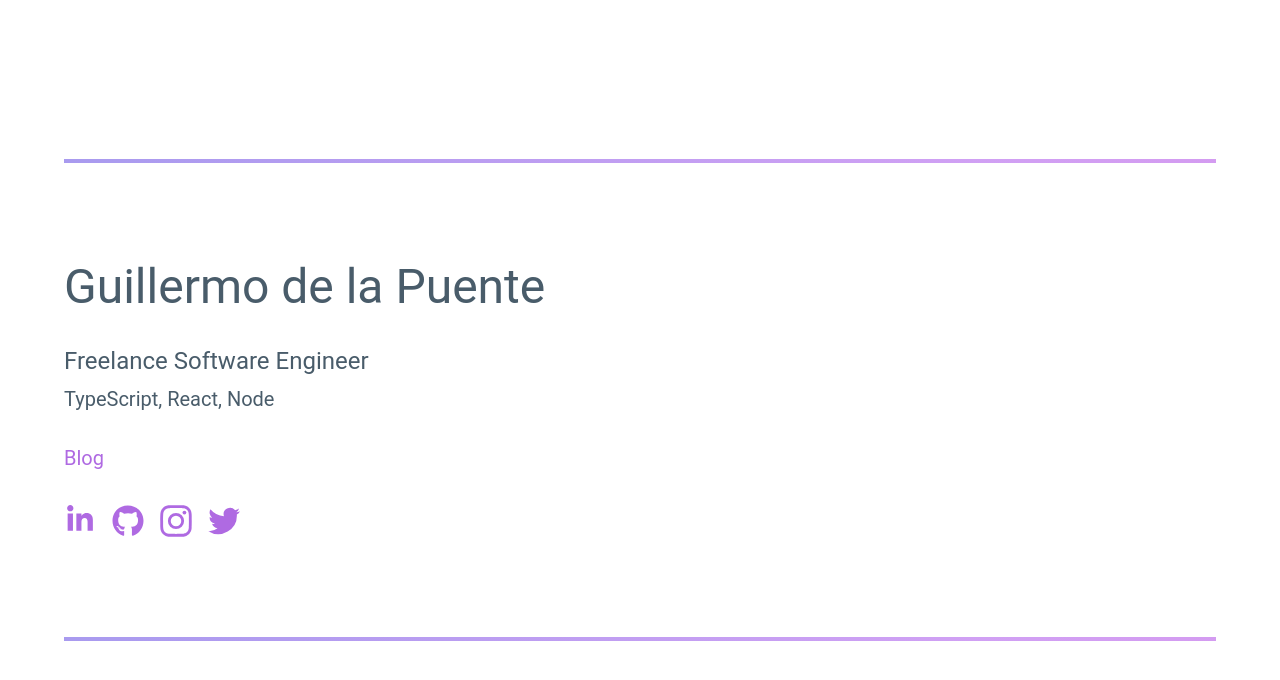
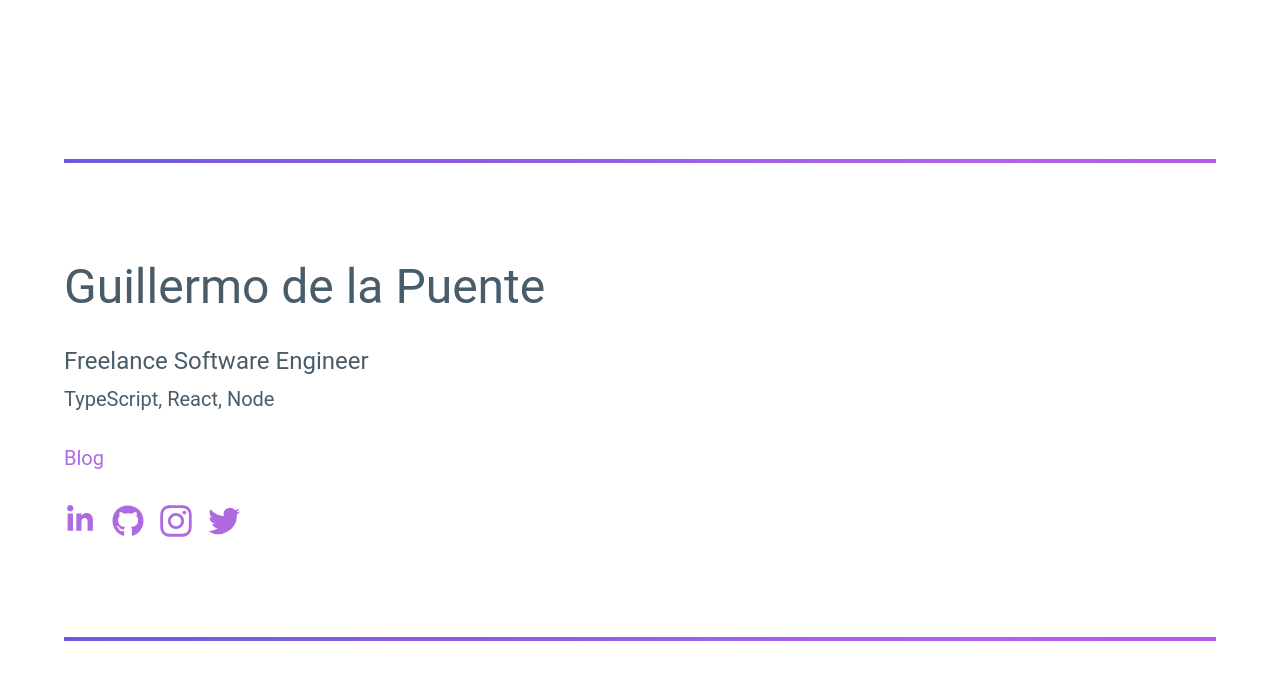
Before and after one commit to guillermodlpa/site, a Next.js app: page / in a window 1280 px wide. Shown: the top 680 px of the page. Built offline with nearby package versions, Linux system fonts and the light colour scheme.

Commit message:
Update style of dividers and fix semanting issues

```diff
--- a/components/AppFooter/AppFooter.tsx
+++ b/components/AppFooter/AppFooter.tsx
@@ -14,7 +14,7 @@ import SocialLinks from "../SocialLinks";
 export default function AppFooter() {
   return (
     <Container py={4} maxWidth="container.md">
-      <MagicalDivider />
+      <MagicalDivider as="div" />
 
       <Box py={4} display="flex" justifyContent="space-between" gap={4}>
         <Wrap>
--- a/components/AppNav/AppNav.tsx
+++ b/components/AppNav/AppNav.tsx
@@ -19,7 +19,7 @@ export default function AppNav() {
           </NextLink>
         </Text>
       </Box>
-      <MagicalDivider />
+      <MagicalDivider as="div" />
     </Container>
   );
 }
--- a/features/blogPost/NotionPageRenderer/NotionBlock.tsx
+++ b/features/blogPost/NotionPageRenderer/NotionBlock.tsx
@@ -88,7 +88,6 @@ export default function NotionBlock({
             <MagicalDivider
               height={"2px"}
               width="25%"
-              as="div"
               mt={PARAGRAPH_SPACING * 3}
               mb={PARAGRAPH_SPACING * 3}
             />
--- a/features/home/Home.tsx
+++ b/features/home/Home.tsx
@@ -23,7 +23,7 @@ function Home() {
         justifyContent="center"
         mb={[0, 0, 0, 0, 0, 20]}
       >
-        <MagicalDivider />
+        <MagicalDivider as="div" />
 
         <Box
           display="flex"
@@ -50,7 +50,7 @@ function Home() {
           <SocialLinks />
         </Box>
 
-        <MagicalDivider />
+        <MagicalDivider as="div" />
       </Box>
     </Box>
   );
```
